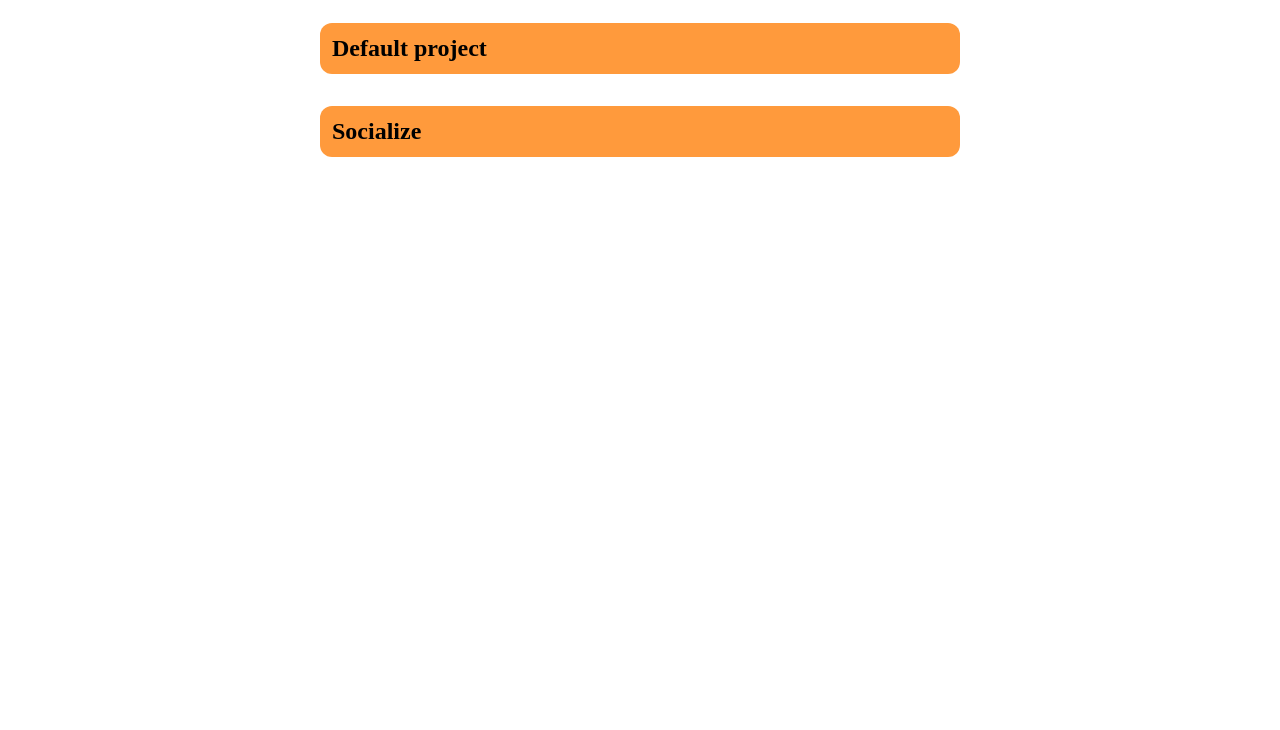
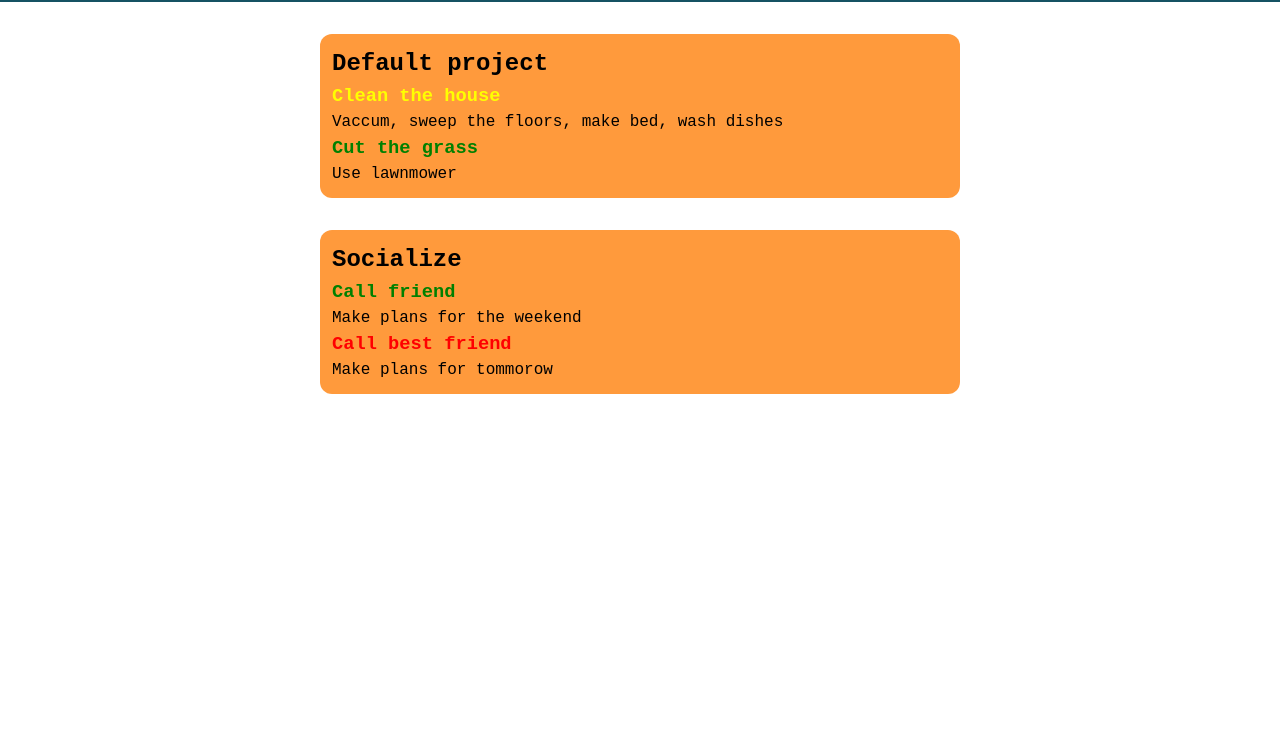
Before and after one commit to RaveTapp/OdinTodoList, a website built with webpack: page src/index.html in a window 1280 px wide. Shown: the part 70-800 px from the top of the page. Built offline with nearby package versions, Linux system fonts and the light colour scheme.

Commit message:
Display tasks in projects

```diff
--- a/src/html.js
+++ b/src/html.js
@@ -17,8 +17,22 @@ function createProjectDiv(project){
 
     let headline = document.createElement("h2");
     headline.textContent = project.name;
+    div.appendChild(headline);
 
-    div.appendChild(headline);
+    project.tasks.forEach(element => {
+        let taskDiv = document.createElement("div");
+
+        let h3 = document.createElement("h3");
+        h3.textContent = element.title;
+        taskDiv.appendChild(h3);
+
+        let desc = document.createElement("p");
+        desc.textContent = element.description;
+        taskDiv.appendChild(desc);
+
+        taskDiv.classList.add(element.priority);
+        div.appendChild(taskDiv);
+    });
 
     return div;
 }
--- a/src/styles.css
+++ b/src/styles.css
@@ -8,6 +8,11 @@
 * {
     margin: 0;
     box-sizing: border-box;
+    line-height: 1.5;
+}
+
+body {
+    font-family:'Courier New', Courier, monospace;
 }
 
 header {
@@ -32,3 +37,15 @@ header {
     border-radius: 12px;
     padding: 12px;
 }
+
+.low h3 {
+    color: green;
+}
+
+.medium h3 {
+    color: yellow;
+}
+
+.high h3 {
+    color: red;
+}
--- a/src/todos.js
+++ b/src/todos.js
@@ -12,6 +12,7 @@ export class task {
 let task1 = new task("Clean the house", "Vaccum, sweep the floors, make bed, wash dishes", "2024-07-05", "medium");
 let task2 = new task("Cut the grass", "Use lawnmower", "2024-07-02", "low");
 let task3 = new task("Call friend", "Make plans for the weekend", "2024-07-05", "low");
+let task4 = new task("Call best friend", "Make plans for tommorow", "2024-07-02", "high");
 
 export class project {
     tasks = [];
@@ -35,6 +36,8 @@ defaultProject.addTask(task2);
 
 let socialize = createProject("Socialize");
 socialize.addTask(task3);
+socialize.addTask(task4);
+
 
 projects.push(defaultProject);
 projects.push(socialize);
```
